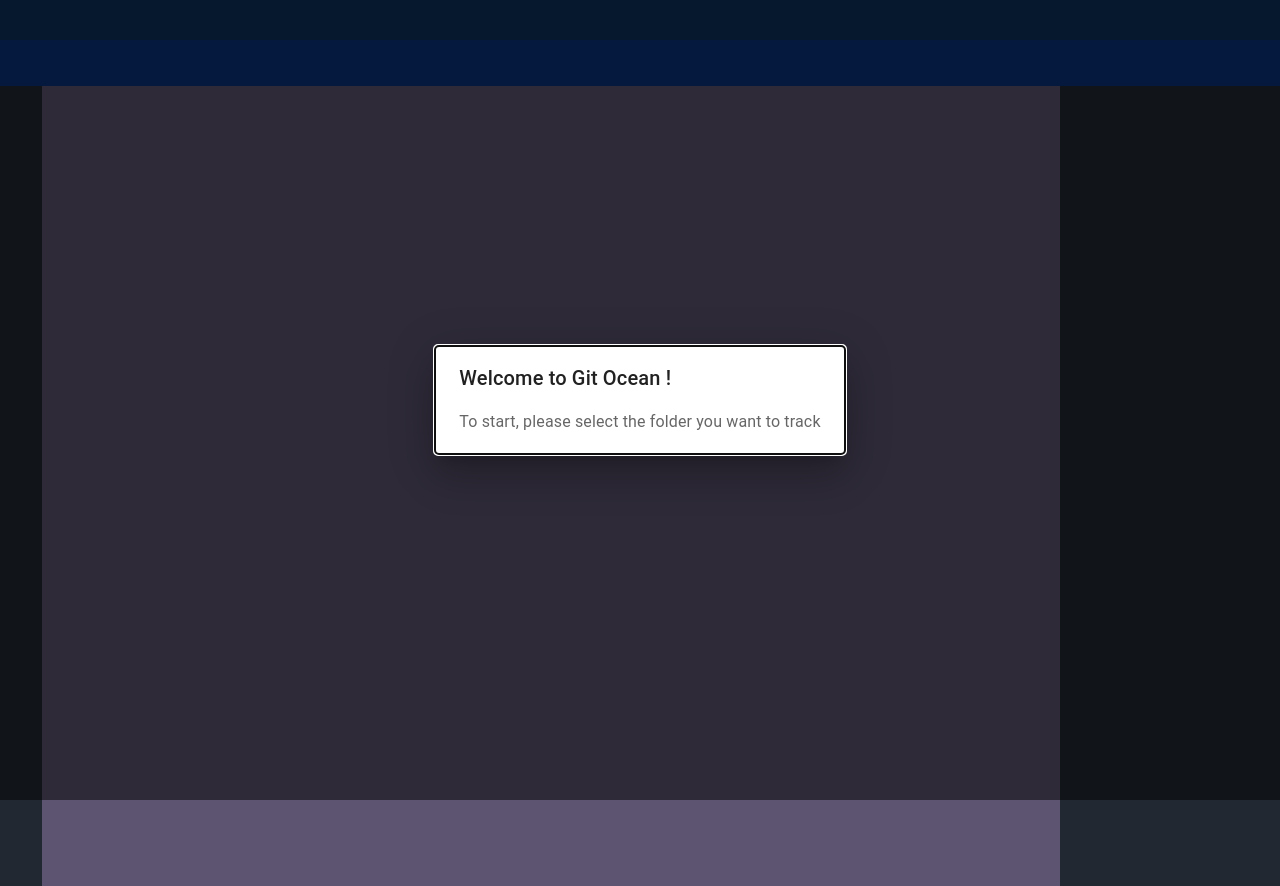
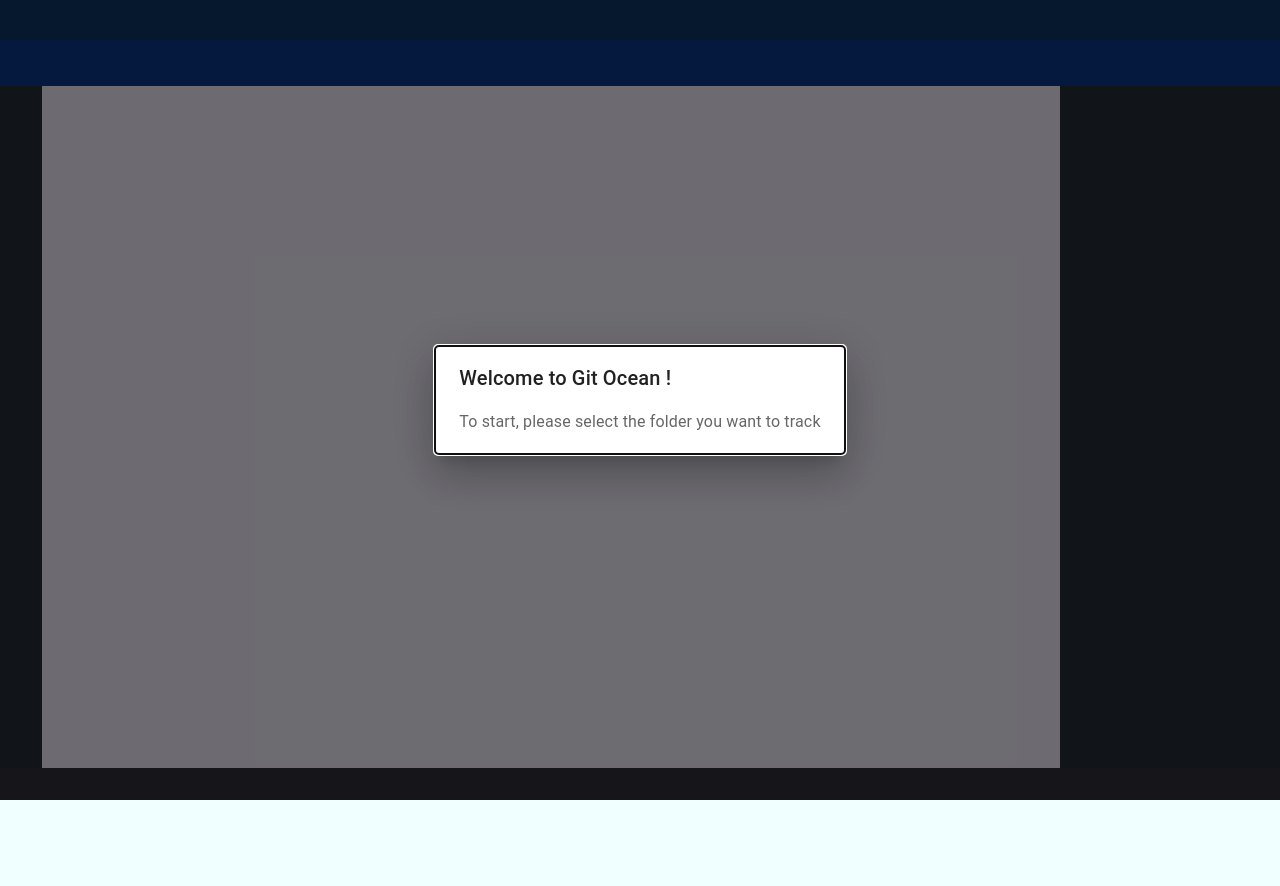
Before and after one commit to motionnblur/git-ocean, a React (Vite) app in the folder client/src/renderer/: page / in a window 1280 px wide. After the commit the page ends 800 px from the top, so only its background shows below. Built offline with nearby package versions, Linux system fonts and the light colour scheme; some icons are missing.

Commit message:
Add bottom bar
And some improvement

```diff
--- a/client/src/renderer/src/App.tsx
+++ b/client/src/renderer/src/App.tsx
@@ -1,9 +1,10 @@
-import { Stack } from '@mui/material'
+import { Box, Stack } from '@mui/material'
 import { useState } from 'react'
 import MenuBar from './components/MenuBar'
 import Popup from './components/Popup'
 import ToolBar from './components/ToolBar'
 import MainWindow from './components/MainWindow/MainWindow'
+import BottomBar from './components/BottomBar'
 
 function App(): React.JSX.Element {
   const [open, setOpen] = useState<boolean>(true)
@@ -13,11 +14,14 @@ function App(): React.JSX.Element {
 
   return (
     <>
-      <Stack direction="column">
-        <MenuBar />
-        <ToolBar />
-        <MainWindow />
-      </Stack>
+      <Box sx={{ width: '100%', height: '100%' }}>
+        <Stack direction="column" width={'100%'} height={'100%'}>
+          <MenuBar />
+          <ToolBar />
+          <MainWindow />
+          <BottomBar />
+        </Stack>
+      </Box>
       <Popup
         open={open}
         onClose={handleClose}
--- /dev/null
+++ b/client/src/renderer/src/components/BottomBar.tsx
@@ -0,0 +1,6 @@
+import { Box } from '@mui/material'
+import { JSX } from 'react'
+
+export default function BottomBar(): JSX.Element {
+  return <Box sx={{ width: '100%', height: '38px', backgroundColor: '#2c2d34' }}></Box>
+}
--- a/client/src/renderer/src/components/MainWindow/MainWindow.tsx
+++ b/client/src/renderer/src/components/MainWindow/MainWindow.tsx
@@ -8,12 +8,12 @@ export default function MainWindow(): JSX.Element {
   return (
     <Box
       sx={{
-        width: '100vw',
-        height: '100vh',
+        width: '100%',
+        height: '100%',
         backgroundColor: '#222831'
       }}
     >
-      <Stack direction="row">
+      <Stack direction="row" width={'100%'} height={'100%'}>
         <WindowLeft />
         <WindowCenter />
         <WindowRight />
--- a/client/src/renderer/src/components/MainWindow/WindowCenter.tsx
+++ b/client/src/renderer/src/components/MainWindow/WindowCenter.tsx
@@ -2,5 +2,5 @@ import { Box } from '@mui/material'
 import { JSX } from 'react'
 
 export default function WindowCenter(): JSX.Element {
-  return <Box sx={{ flexGrow: 1, height: '100vh', backgroundColor: '#5c5470' }}></Box>
+  return <Box sx={{ flexGrow: 1, backgroundColor: '#dbd8e3' }}></Box>
 }
--- a/client/src/renderer/src/components/MainWindow/WindowLeft.tsx
+++ b/client/src/renderer/src/components/MainWindow/WindowLeft.tsx
@@ -2,5 +2,5 @@ import { Box } from '@mui/material'
 import { JSX } from 'react'
 
 export default function WindowLeft(): JSX.Element {
-  return <Box sx={{ width: '42px', height: '100vh', backgroundColor: '#222831' }}></Box>
+  return <Box sx={{ width: '42px', height: 1, backgroundColor: '#222831' }}></Box>
 }
--- a/client/src/renderer/src/components/MainWindow/WindowRight.tsx
+++ b/client/src/renderer/src/components/MainWindow/WindowRight.tsx
@@ -2,5 +2,5 @@ import { Box } from '@mui/material'
 import { JSX } from 'react'
 
 export default function WindowRight(): JSX.Element {
-  return <Box sx={{ width: '220px', height: '100vh', backgroundColor: '#222831' }}></Box>
+  return <Box sx={{ width: '220px', height: 1, backgroundColor: '#222831' }}></Box>
 }
```
